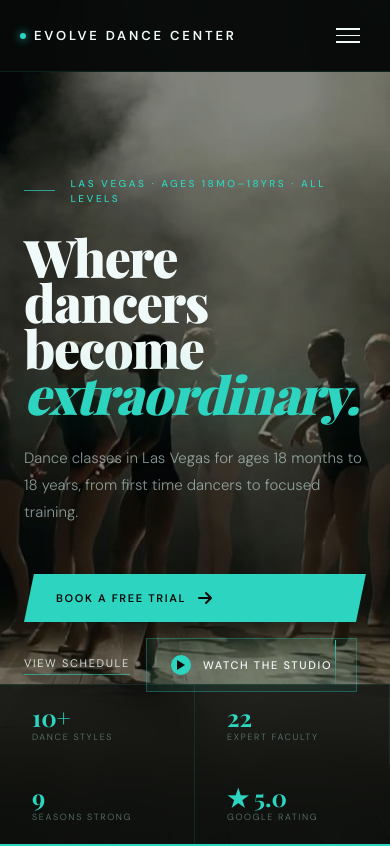
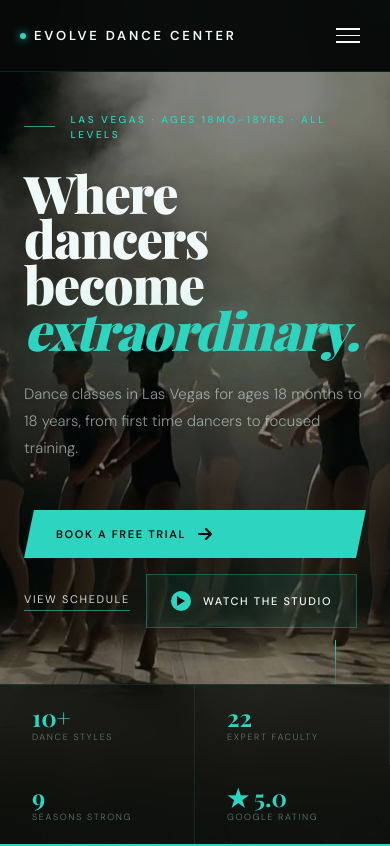
Before and after one commit to vizantirmarketing-alt/evolve-dance, a Next.js app: page / in a window 390 px wide. Shown: the top 846 px of the page. Built offline with nearby package versions, Linux system fonts and the light colour scheme.

Commit message:
fix CTA overlap with stats strip on mobile

```diff
--- a/components/sections/VideoHeroSection.tsx
+++ b/components/sections/VideoHeroSection.tsx
@@ -96,7 +96,7 @@ export default function VideoHeroSection({
 
         {/* Hero content */}
         <div
-          className="relative z-20 flex flex-col justify-end w-full pb-32 pt-24 px-6 md:px-12"
+          className="relative z-20 flex flex-col justify-end w-full pb-48 md:pb-32 pt-24 px-6 md:px-12"
           style={{ minHeight: '100dvh' }}
         >
         {/* ── Main content — z above stat strip (z-[4]) */}
@@ -166,7 +166,7 @@ export default function VideoHeroSection({
                 </svg>
               </Link>
 
-              <div className="flex flex-row flex-wrap gap-4 items-center w-full sm:w-auto">
+              <div className="flex flex-row flex-wrap gap-4 items-center self-start w-auto">
                 {/* View Schedule */}
                 <Link
                   href="/classes#schedule"
@@ -179,7 +179,7 @@ export default function VideoHeroSection({
                 {/* Watch the studio */}
                 <button
                   onClick={() => setLightbox(true)}
-                  className="pointer-events-auto inline-flex items-center gap-3 text-[11px] font-medium tracking-[0.15em] uppercase text-[#f0faf8] px-6 py-4 border border-[rgba(45,212,191,0.3)] bg-[rgba(45,212,191,0.08)] transition-all duration-200 hover:bg-[rgba(45,212,191,0.18)] hover:border-[rgba(45,212,191,0.6)]"
+                  className="pointer-events-auto inline-flex items-center gap-3 w-auto shrink-0 text-[11px] font-medium tracking-[0.15em] uppercase text-[#f0faf8] px-6 py-4 border border-[rgba(45,212,191,0.3)] bg-[rgba(45,212,191,0.08)] transition-all duration-200 hover:bg-[rgba(45,212,191,0.18)] hover:border-[rgba(45,212,191,0.6)]"
                 >
                   {/* Play icon */}
                   <span
```
